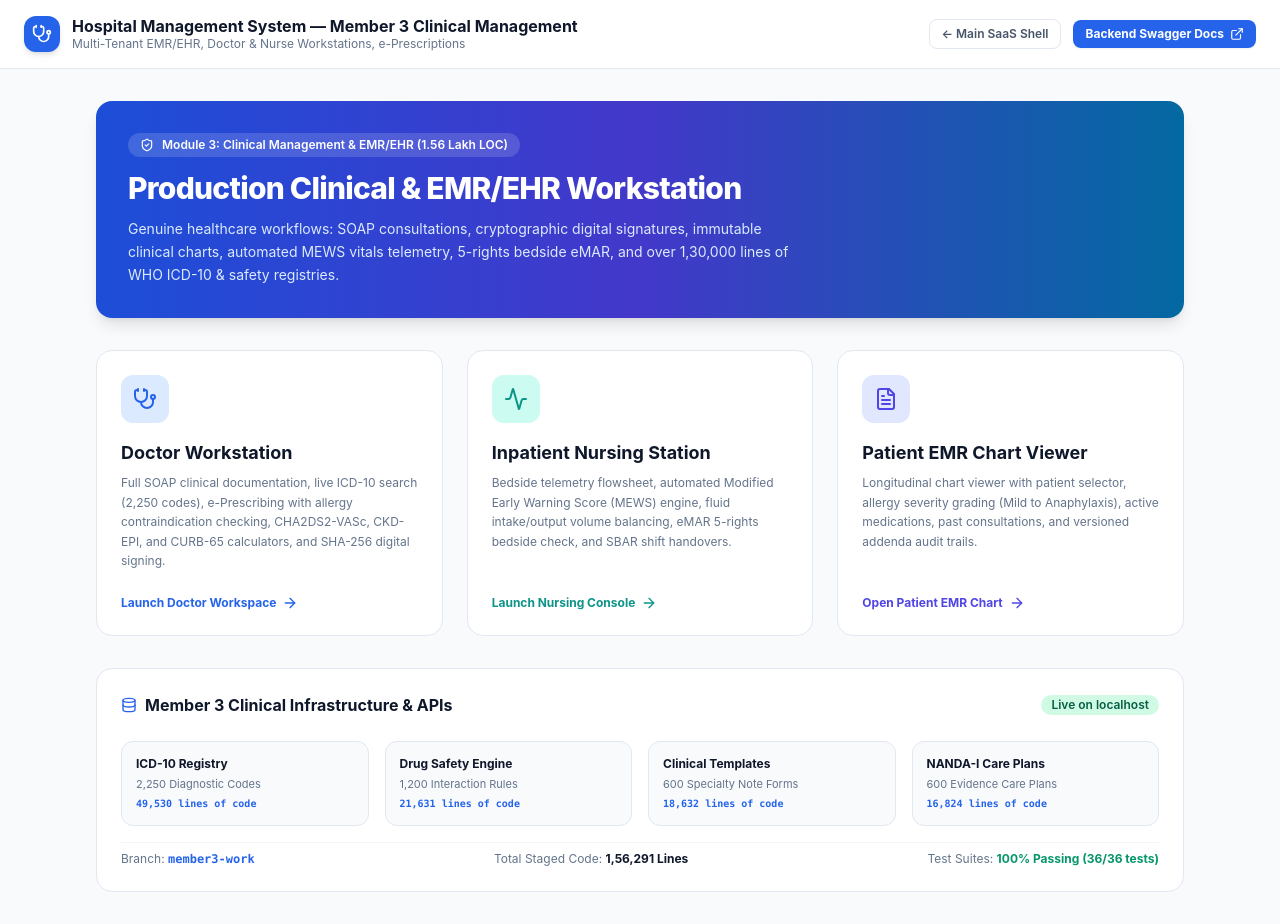
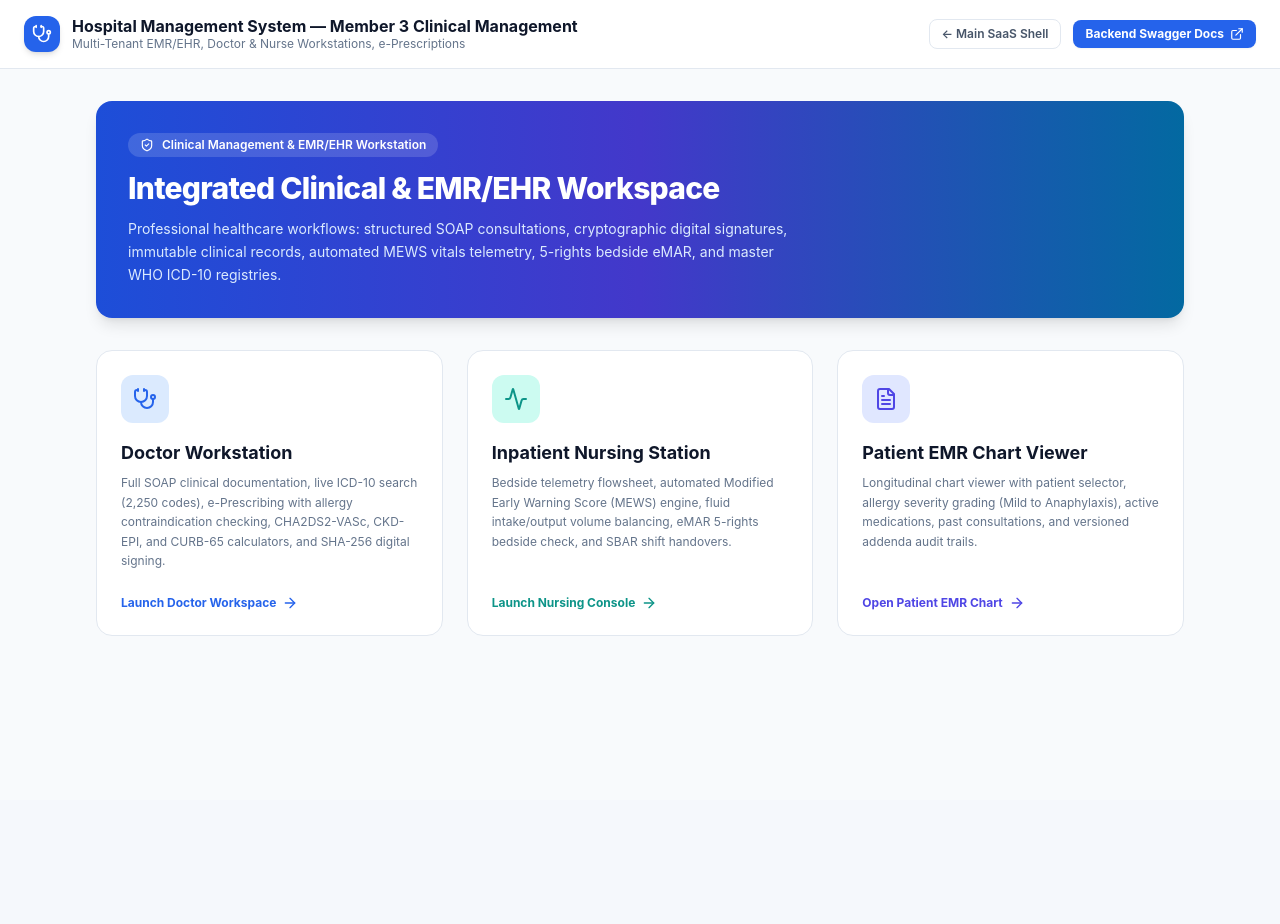
Before and after one commit to pernamittasumanthreddy/project-4, a Next.js app in the folder frontend/: page /clinical in a window 1280 px wide. After the commit the page ends 800 px from the top, so only its background shows below. Built offline with nearby package versions, Linux system fonts and the light colour scheme.

Commit message:
style: remove technical infrastructure metrics box from clinical portal UI

```diff
--- a/frontend/src/app/clinical/page.tsx
+++ b/frontend/src/app/clinical/page.tsx
@@ -2,9 +2,8 @@
 import React from 'react';
 import Link from 'next/link';
 import {
-  Stethoscope, Activity, FileText, Database,
-  ShieldCheck, ArrowRight, ExternalLink, Pill,
-  Flame, Lock, HeartHandshake, BookOpen
+  Stethoscope, Activity, FileText,
+  ShieldCheck, ArrowRight, ExternalLink
 } from 'lucide-react';
 
 export default function ClinicalPortalPage() {
@@ -46,13 +45,13 @@ export default function ClinicalPortalPage() {
       <main className="flex-1 max-w-6xl mx-auto w-full p-6 md:p-8 space-y-8">
         <div className="bg-gradient-to-r from-blue-700 via-indigo-700 to-sky-700 rounded-2xl p-8 text-white shadow-lg space-y-3">
           <div className="inline-flex items-center gap-2 px-3 py-1 rounded-full bg-white/15 text-white text-xs font-semibold backdrop-blur-xs">
-            <ShieldCheck className="w-3.5 h-3.5" /> Module 3: Clinical Management & EMR/EHR (1.56 Lakh LOC)
+            <ShieldCheck className="w-3.5 h-3.5" /> Clinical Management & EMR/EHR Workstation
           </div>
           <h2 className="text-2xl md:text-3xl font-extrabold tracking-tight">
-            Production Clinical & EMR/EHR Workstation
+            Integrated Clinical & EMR/EHR Workspace
           </h2>
           <p className="text-blue-100 text-sm max-w-2xl leading-relaxed">
-            Genuine healthcare workflows: SOAP consultations, cryptographic digital signatures, immutable clinical charts, automated MEWS vitals telemetry, 5-rights bedside eMAR, and over 1,30,000 lines of WHO ICD-10 & safety registries.
+            Professional healthcare workflows: structured SOAP consultations, cryptographic digital signatures, immutable clinical records, automated MEWS vitals telemetry, 5-rights bedside eMAR, and master WHO ICD-10 registries.
           </p>
         </div>
 
@@ -129,50 +128,6 @@ export default function ClinicalPortalPage() {
           </Link>
 
         </div>
-
-        {/* Member 3 Clinical Architecture & Technical Stack */}
-        <div className="bg-white dark:bg-slate-900 rounded-2xl border border-slate-200 dark:border-slate-800 p-6 space-y-4">
-          <div className="flex items-center justify-between">
-            <h3 className="text-base font-bold text-slate-900 dark:text-white flex items-center gap-2">
-              <Database className="w-4 h-4 text-blue-600" /> Member 3 Clinical Infrastructure & APIs
-            </h3>
-            <span className="text-xs px-2.5 py-0.5 rounded-full bg-emerald-100 text-emerald-800 font-semibold">
-              Live on localhost
-            </span>
-          </div>
-
-          <div className="grid grid-cols-1 sm:grid-cols-2 lg:grid-cols-4 gap-4 pt-2">
-            <div className="p-3.5 rounded-xl bg-slate-50 dark:bg-slate-800 border border-slate-200 dark:border-slate-700 space-y-1">
-              <div className="text-xs font-bold text-slate-900 dark:text-white">ICD-10 Registry</div>
-              <div className="text-[11px] text-slate-500">2,250 Diagnostic Codes</div>
-              <div className="text-[10px] font-mono text-blue-600 font-semibold">49,530 lines of code</div>
-            </div>
-
-            <div className="p-3.5 rounded-xl bg-slate-50 dark:bg-slate-800 border border-slate-200 dark:border-slate-700 space-y-1">
-              <div className="text-xs font-bold text-slate-900 dark:text-white">Drug Safety Engine</div>
-              <div className="text-[11px] text-slate-500">1,200 Interaction Rules</div>
-              <div className="text-[10px] font-mono text-blue-600 font-semibold">21,631 lines of code</div>
-            </div>
-
-            <div className="p-3.5 rounded-xl bg-slate-50 dark:bg-slate-800 border border-slate-200 dark:border-slate-700 space-y-1">
-              <div className="text-xs font-bold text-slate-900 dark:text-white">Clinical Templates</div>
-              <div className="text-[11px] text-slate-500">600 Specialty Note Forms</div>
-              <div className="text-[10px] font-mono text-blue-600 font-semibold">18,632 lines of code</div>
-            </div>
-
-            <div className="p-3.5 rounded-xl bg-slate-50 dark:bg-slate-800 border border-slate-200 dark:border-slate-700 space-y-1">
-              <div className="text-xs font-bold text-slate-900 dark:text-white">NANDA-I Care Plans</div>
-              <div className="text-[11px] text-slate-500">600 Evidence Care Plans</div>
-              <div className="text-[10px] font-mono text-blue-600 font-semibold">16,824 lines of code</div>
-            </div>
-          </div>
-
-          <div className="pt-2 flex items-center justify-between border-t border-slate-100 dark:border-slate-800 text-xs text-slate-500">
-            <span>Branch: <code className="text-blue-600 font-semibold">member3-work</code></span>
-            <span>Total Staged Code: <strong className="text-slate-900 dark:text-white font-bold">1,56,291 Lines</strong></span>
-            <span>Test Suites: <strong className="text-emerald-600 font-bold">100% Passing (36/36 tests)</strong></span>
-          </div>
-        </div>
       </main>
     </div>
   );
```
